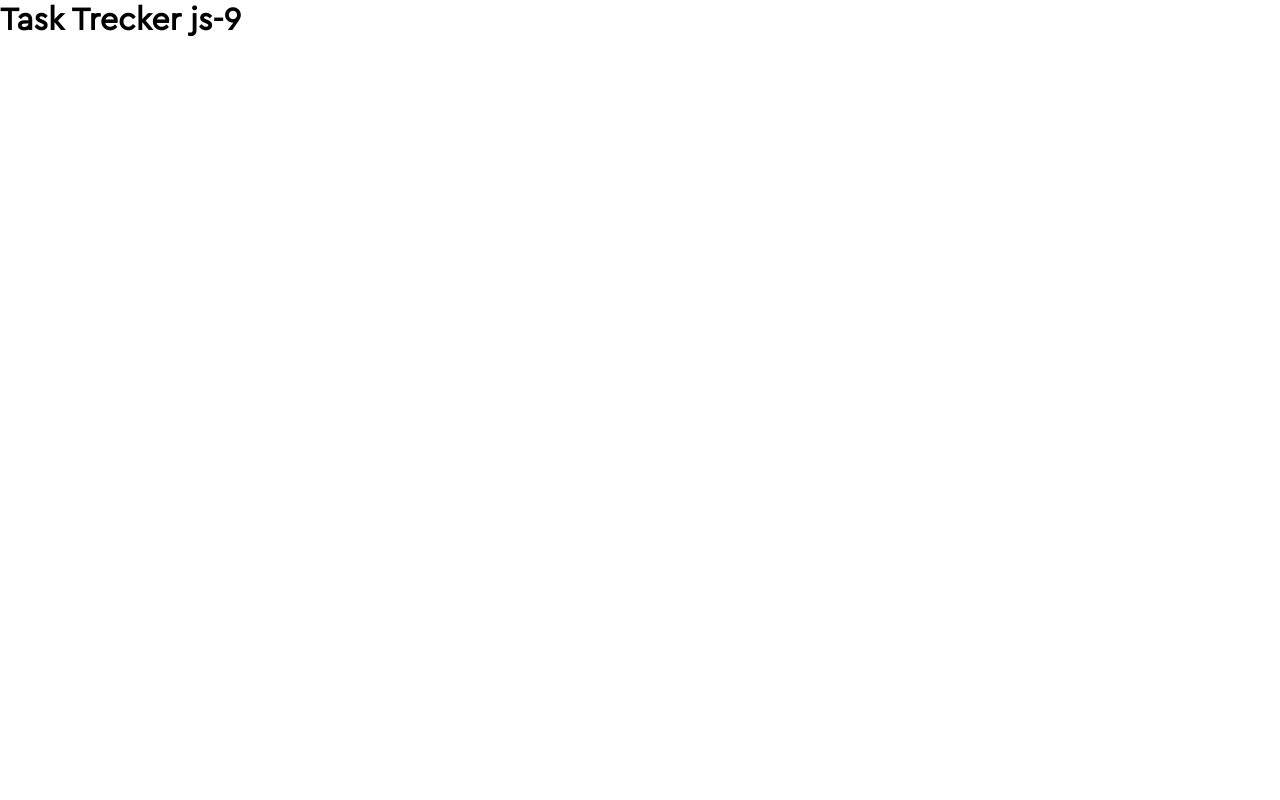
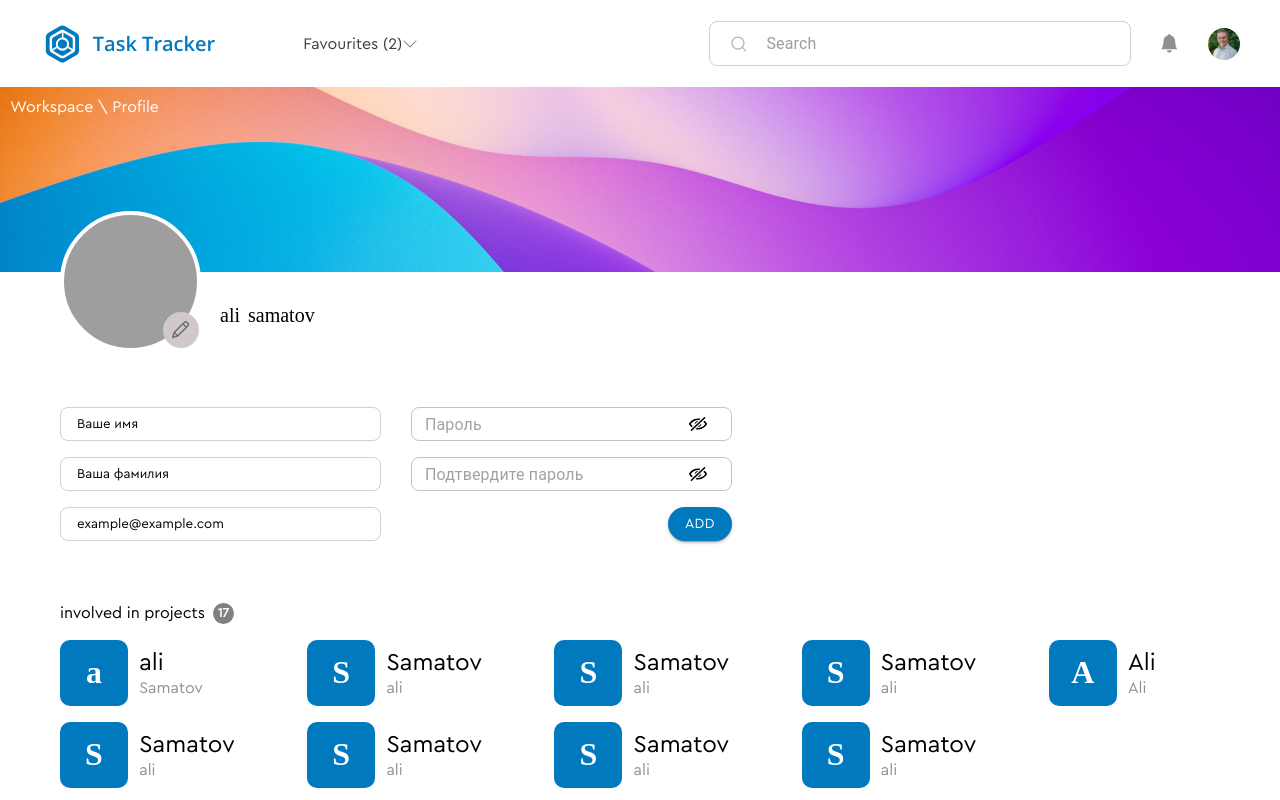
Before and after one commit to peaksoft-school/task-tracker-js9, a React (Create React App) app: page / in a window 1280 px wide. Shown: the top 800 px of the page. Built offline with nearby package versions, Linux system fonts and the light colour scheme; grey boxes are pictures that could not be loaded; a web font is replaced by a local one.

Commit message:
fixed profile

```diff
--- a/src/App.js
+++ b/src/App.js
@@ -1,7 +1,9 @@
+import { ProfileForm } from './components/profile/Profile'
+
 function App() {
    return (
       <div>
-         <h1>Task Trecker js-9</h1>
+         <ProfileForm />
       </div>
    )
 }
--- a/src/components/profile/Profile.jsx
+++ b/src/components/profile/Profile.jsx
@@ -1,4 +1,4 @@
-import React, { useState } from 'react'
+import React, { useState, useEffect } from 'react'
 import { styled } from '@mui/system'
 import { Button, IconButton, TextField } from '@mui/material'
 import { useDropzone } from 'react-dropzone'
@@ -11,7 +11,7 @@ import { Header } from '../header/Header'
 import { involvedProjects, testFields } from '../../utils/constants/general'
 import { schema } from '../../utils/helpers/Helpers'
 
-export function ProfileForm() {
+export const ProfileForm = () => {
    const {
       register,
       handleSubmit,
@@ -63,19 +63,29 @@ export function ProfileForm() {
       reader.readAsDataURL(file)
    }
 
+   useEffect(() => {
+      console.log('Avatar URL changed:', avatarUrl)
+   }, [avatarUrl])
+
    const { getRootProps, getInputProps } = useDropzone({ onDrop: handleDrop })
 
    return (
       <div>
          <Header />
          <StyledWorkspace>
-            <WorkSpaceSpan onClick={navigate('')}>Workspace</WorkSpaceSpan>
+            <WorkSpaceSpan onClick={() => navigate('/')}>
+               Workspace
+            </WorkSpaceSpan>
             <WorkSpaceSpanTwo> \ Profile</WorkSpaceSpanTwo>
          </StyledWorkspace>
          <ProfileContainer>
             <div>
                <ProfileImageBox {...getRootProps()} photo={avatarUrl}>
-                  <input {...getInputProps()} />
+                  <input
+                     {...getInputProps()}
+                     type="file"
+                     onChange={(event) => handleDrop(event.target.files)}
+                  />
                   <ProfileImageEdit type="file" placeholder="ali" />
                   <EditProfileIcon />
                </ProfileImageBox>
@@ -179,7 +189,7 @@ export function ProfileForm() {
             </ProjectsHeader>
             <ProjectsList>
                {involvedProjects.map((project) => (
-                  <ProjectCard key={project.title}>
+                  <ProjectCard key={Math.random().toString()}>
                      <div>
                         <ProjectCardFirstLetter>
                            {project.title && project.title.charAt(0)}
@@ -342,6 +352,7 @@ const ProjectCount = styled('span')({
    borderRadius: '50%',
    width: '1.3rem',
    height: '1.3rem',
+   color: 'white',
 })
 
 const ProjectsList = styled('div')({
--- a/src/index.js
+++ b/src/index.js
@@ -11,11 +11,11 @@ import App from './App'
 const root = ReactDOM.createRoot(document.getElementById('root'))
 root.render(
    <React.StrictMode>
-      <ToastContainer />
-      <ThemeProvider theme={theme}>
-         <BrowserRouter>
+      <BrowserRouter>
+         <ToastContainer />
+         <ThemeProvider theme={theme}>
             <App />
-         </BrowserRouter>
-      </ThemeProvider>
+         </ThemeProvider>
+      </BrowserRouter>
    </React.StrictMode>
 )
```
